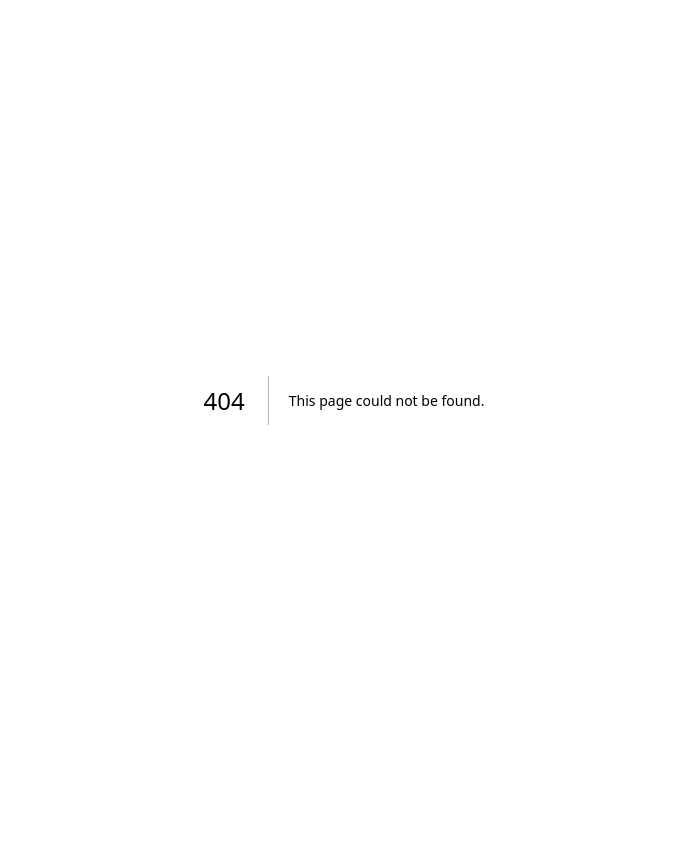
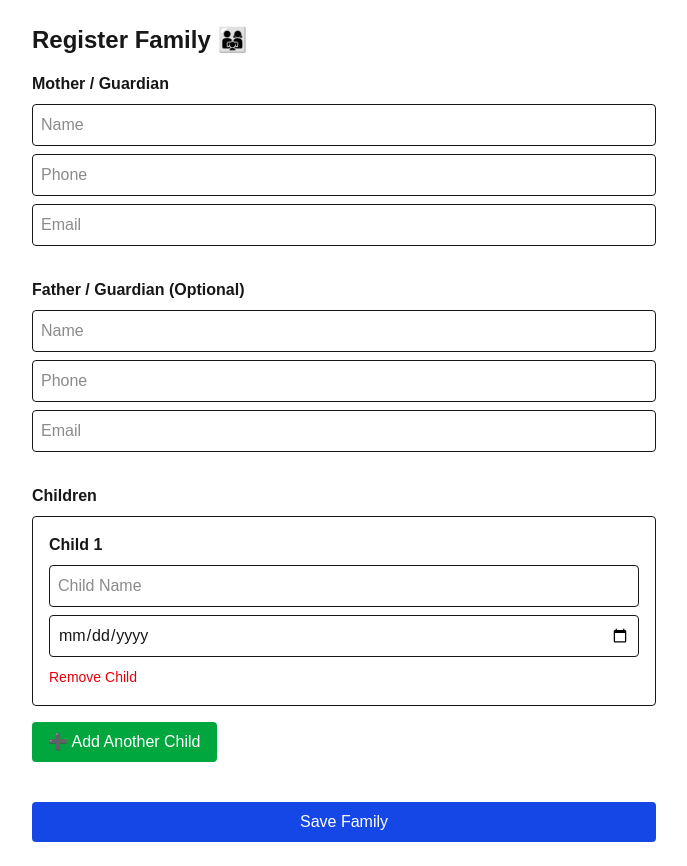
Before and after one commit to AlexeiDias/sleep_branches, a Next.js app: page /register/family in a window 1280 px wide. Before the commit this address had no page. Shown: the whole page, without its empty margins (296-983 px from the left). Before the commit the page ends 800 px from the top, so only its background shows below. Built offline with nearby package versions, Linux system fonts and the light colour scheme.

Commit message:
Scaffold: family registration with dynamic child forms and Firestore write

```diff
--- /dev/null
+++ b/src/app/register/family/page.tsx
@@ -0,0 +1,106 @@
+//src/app/register/family/page.tsx
+
+"use client";
+import { useState } from "react";
+import ChildForm from "@/components/ChildForm";
+import { saveFamily } from "@/lib/firestore";
+
+export default function FamilyRegistrationPage() {
+  const [mother, setMother] = useState({ name: "", phone: "", email: "" });
+  const [father, setFather] = useState({ name: "", phone: "", email: "" });
+  const [children, setChildren] = useState([{ name: "", dob: "" }]);
+
+  const handleChildChange = (index: number, field: "name" | "dob", value: string) => {
+    const newChildren = [...children];
+    newChildren[index][field] = value;
+    setChildren(newChildren);
+  };
+
+  const addChild = () => setChildren([...children, { name: "", dob: "" }]);
+  const removeChild = (index: number) => {
+    const newChildren = [...children];
+    newChildren.splice(index, 1);
+    setChildren(newChildren);
+  };
+
+  const handleSubmit = async () => {
+    try {
+      await saveFamily({
+        mother,
+        father,
+        children,
+        daycareId: "DAYCARE_ID_PLACEHOLDER", // Replace with real value
+      });
+      alert("Family registered!");
+      window.location.href = "/dashboard"; // or wherever next
+    } catch (err) {
+      console.error(err);
+      alert("Failed to save family.");
+    }
+  };
+
+  return (
+    <div className="max-w-2xl mx-auto p-6">
+      <h1 className="text-2xl font-bold mb-4">Register Family 👨‍👩‍👧</h1>
+
+      <div className="mb-6">
+        <h2 className="font-semibold mb-2">Mother / Guardian</h2>
+        {["name", "phone", "email"].map((field) => (
+          <input
+            key={field}
+            name={field}
+            className="w-full mb-2 p-2 border rounded"
+            placeholder={field.charAt(0).toUpperCase() + field.slice(1)}
+            value={mother[field as keyof typeof mother]}
+            onChange={(e) =>
+              setMother({ ...mother, [e.target.name]: e.target.value })
+            }
+          />
+        ))}
+      </div>
+
+      <div className="mb-6">
+        <h2 className="font-semibold mb-2">Father / Guardian (Optional)</h2>
+        {["name", "phone", "email"].map((field) => (
+          <input
+            key={field}
+            name={field}
+            className="w-full mb-2 p-2 border rounded"
+            placeholder={field.charAt(0).toUpperCase() + field.slice(1)}
+            value={father[field as keyof typeof father]}
+            onChange={(e) =>
+              setFather({ ...father, [e.target.name]: e.target.value })
+            }
+          />
+        ))}
+      </div>
+
+      <div className="mb-4">
+        <h2 className="font-semibold mb-2">Children</h2>
+        {children.map((child, index) => (
+          <ChildForm
+            key={index}
+            child={child}
+            index={index}
+            onChange={handleChildChange}
+            onRemove={removeChild}
+          />
+        ))}
+        <button
+          type="button"
+          onClick={addChild}
+          className="bg-green-600 text-white px-4 py-2 rounded"
+        >
+          ➕ Add Another Child
+        </button>
+      </div>
+
+      <button
+        onClick={handleSubmit}
+        className="bg-blue-700 text-white px-6 py-2 rounded mt-6 w-full"
+      >
+        Save Family
+      </button>
+    </div>
+  );
+}
--- /dev/null
+++ b/src/components/ChildForm.tsx
@@ -0,0 +1,45 @@
+//src/components/ChildForm.tsx
+
+import React from "react";
+
+type Child = {
+  name: string;
+  dob: string; // ISO date string
+};
+
+export default function ChildForm({
+  child,
+  index,
+  onChange,
+  onRemove,
+}: {
+  child: Child;
+  index: number;
+  onChange: (index: number, field: keyof Child, value: string) => void;
+  onRemove: (index: number) => void;
+}) {
+  return (
+    <div className="border p-4 rounded mb-4">
+      <h3 className="font-semibold mb-2">Child {index + 1}</h3>
+      <input
+        className="w-full mb-2 p-2 border rounded"
+        placeholder="Child Name"
+        value={child.name}
+        onChange={(e) => onChange(index, "name", e.target.value)}
+      />
+      <input
+        type="date"
+        className="w-full mb-2 p-2 border rounded"
+        value={child.dob}
+        onChange={(e) => onChange(index, "dob", e.target.value)}
+      />
+      <button
+        type="button"
+        className="text-red-600 hover:underline text-sm"
+        onClick={() => onRemove(index)}
+      >
+        Remove Child
+      </button>
+    </div>
+  );
+}
--- /dev/null
+++ b/src/lib/firestore.ts
@@ -0,0 +1,29 @@
+//src/lib/firestore.ts
+
+import { db } from "./firebase";
+import { collection, addDoc } from "firebase/firestore";
+
+// Save parent + children under a "families" collection
+export async function saveFamily(data: {
+  mother: { name: string; phone: string; email: string };
+  father?: { name: string; phone: string; email: string };
+  children: { name: string; dob: string }[];
+  daycareId: string;
+}) {
+  const familyRef = await addDoc(collection(db, "families"), {
+    mother: data.mother,
+    father: data.father || null,
+    daycareId: data.daycareId,
+    createdAt: new Date().toISOString(),
+  });
+
+  const childrenCollection = collection(familyRef, "children");
+  for (const child of data.children) {
+    await addDoc(childrenCollection, {
+      ...child,
+      createdAt: new Date().toISOString(),
+    });
+  }
+
+  return familyRef.id;
+}
```
